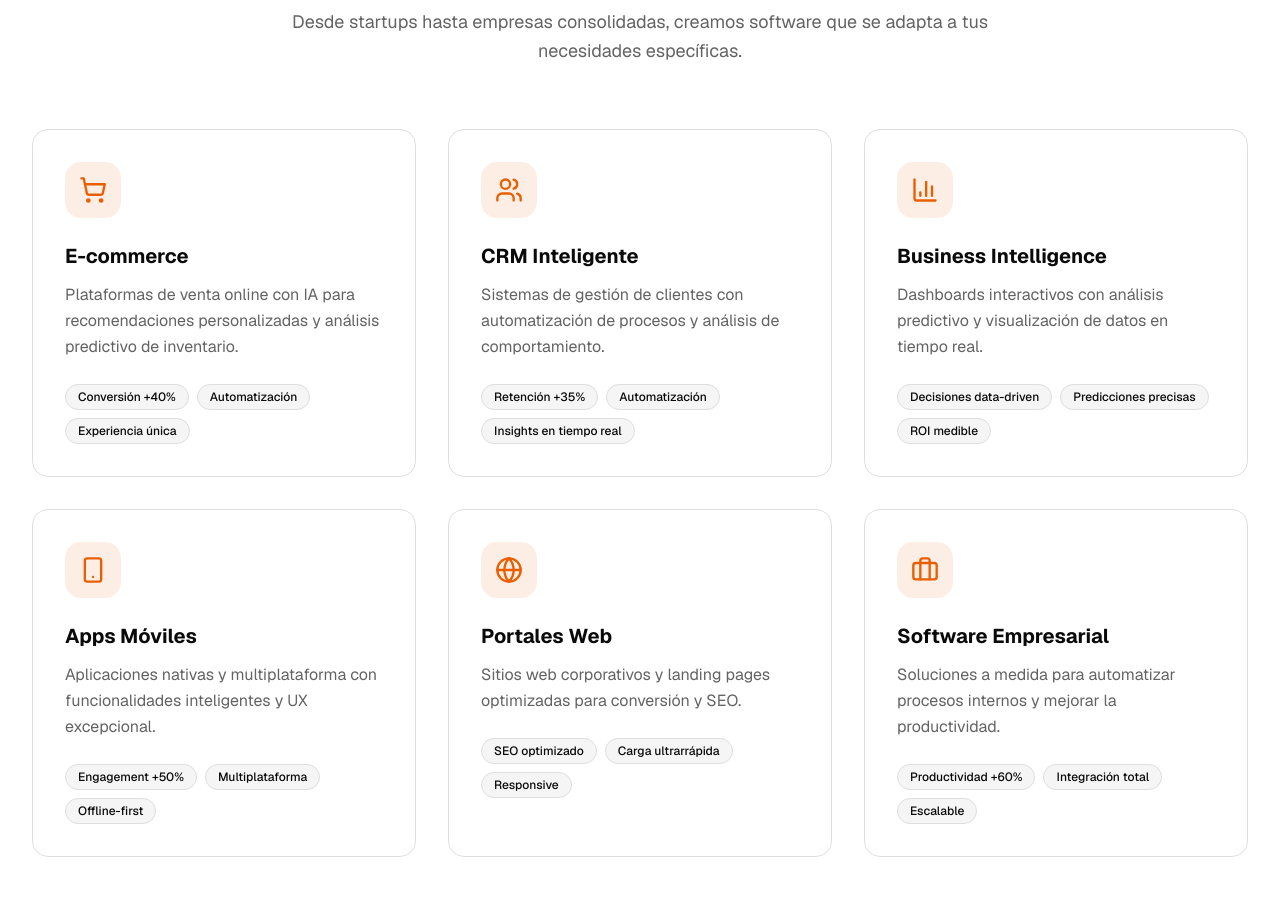
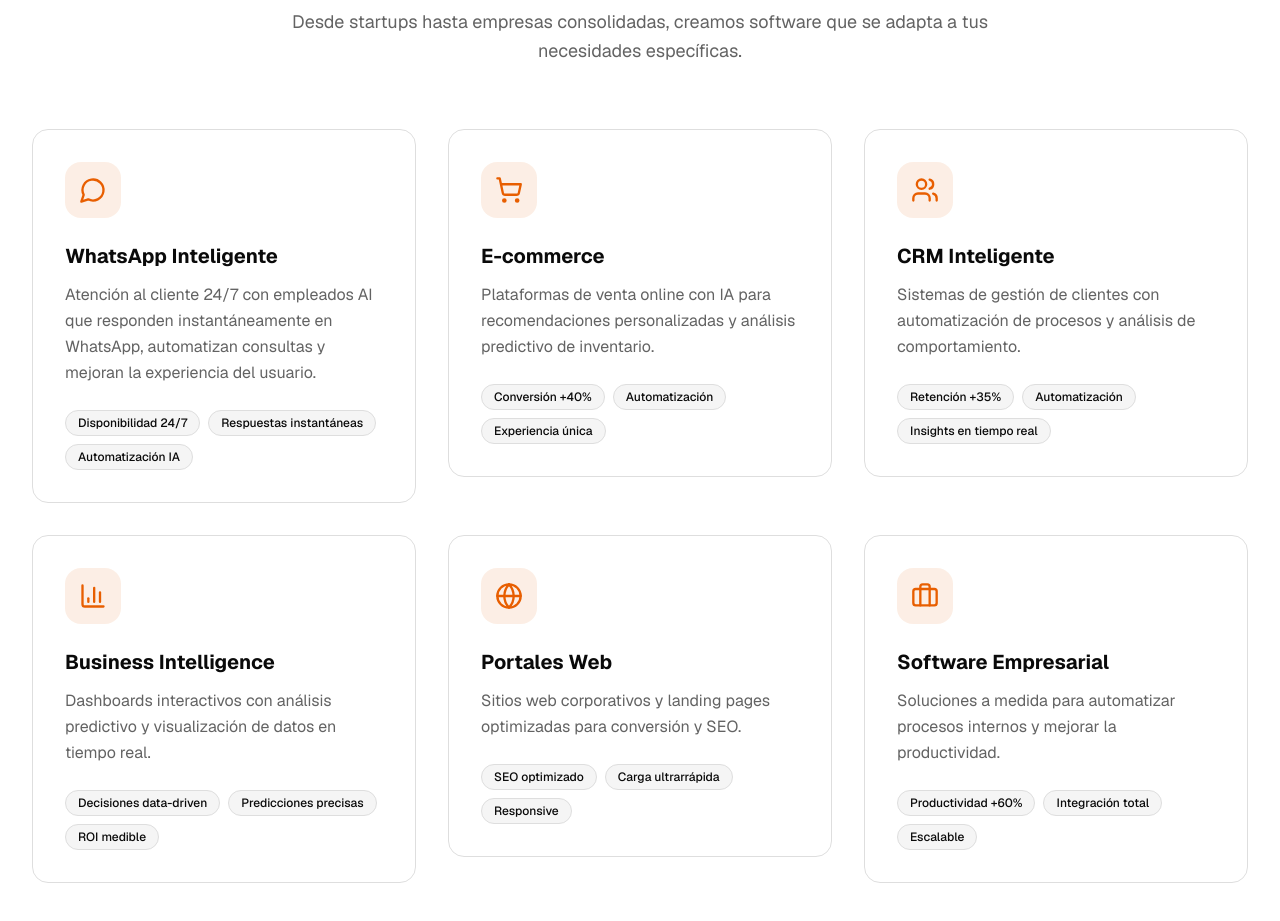
Before and after one commit to Mau03gm/oceli-ai, a Next.js app: page / in a window 1280 px wide. Shown: the part 1880-2801 px from the top of the page. Built offline with nearby package versions, Linux system fonts and the light colour scheme.

Commit message:
feat: restore WhatsApp solution in use-cases
Re-add "WhatsApp Inteligente" with AI info, replace "Apps Móviles" and update card details.

#VERCEL_SKIP

Co-authored-by: null <139919533+Mau03gm@users.noreply.github.com>

```diff
--- a/components/use-cases.tsx
+++ b/components/use-cases.tsx
@@ -1,9 +1,17 @@
 "use client"
 
 import { useEffect, useRef, useState } from "react"
-import { ShoppingCart, Users, BarChart3, Smartphone, Globe, Briefcase } from "lucide-react"
+import { ShoppingCart, Users, BarChart3, MessageCircle, Globe, Briefcase } from "lucide-react"
 
 const useCases = [
+  {
+    icon: MessageCircle,
+    title: "WhatsApp Inteligente",
+    description:
+      "Atención al cliente 24/7 con empleados AI que responden instantáneamente en WhatsApp, automatizan consultas y mejoran la experiencia del usuario.",
+    benefits: ["Disponibilidad 24/7", "Respuestas instantáneas", "Automatización IA"],
+    link: "https://whatsapp-inteligente.vercel.app/",
+  },
   {
     icon: ShoppingCart,
     title: "E-commerce",
@@ -22,12 +30,6 @@ const useCases = [
     title: "Business Intelligence",
     description: "Dashboards interactivos con análisis predictivo y visualización de datos en tiempo real.",
     benefits: ["Decisiones data-driven", "Predicciones precisas", "ROI medible"],
-  },
-  {
-    icon: Smartphone,
-    title: "Apps Móviles",
-    description: "Aplicaciones nativas y multiplataforma con funcionalidades inteligentes y UX excepcional.",
-    benefits: ["Engagement +50%", "Multiplataforma", "Offline-first"],
   },
   {
     icon: Globe,
@@ -88,12 +90,13 @@ export function UseCases() {
         </div>
 
         <div className="grid grid-cols-1 md:grid-cols-2 lg:grid-cols-3 gap-6 lg:gap-8">
-          {useCases.map((useCase, index) => (
+          {useCases.map((useCase, index) => {
+            const CardContent = (
               <div
-              key={index}
+                key={index} // Added key property
                 className={`bg-card border border-border rounded-2xl p-6 sm:p-8 hover:border-accent/50 transition-all duration-300 hover:shadow-xl group ${
                   isVisible ? "animate-scale-in" : "opacity-0"
-              }`}
+                } ${useCase.link ? "cursor-pointer" : ""}`}
                 style={{ animationDelay: `${index * 0.1 + 0.4}s` }}
               >
                 <div className="w-14 h-14 rounded-xl bg-accent/10 flex items-center justify-center mb-6 group-hover:bg-accent/20 transition-colors">
@@ -112,7 +115,16 @@ export function UseCases() {
                   ))}
                 </div>
               </div>
-          ))}
+            )
+
+            return useCase.link ? (
+              <a key={index} href={useCase.link} target="_blank" rel="noopener noreferrer" className="block">
+                {CardContent}
+              </a>
+            ) : (
+              <div key={index}>{CardContent}</div>
+            )
+          })}
         </div>
       </div>
     </section>
```
Lines whose indentation alone changed are shown as unchanged.
